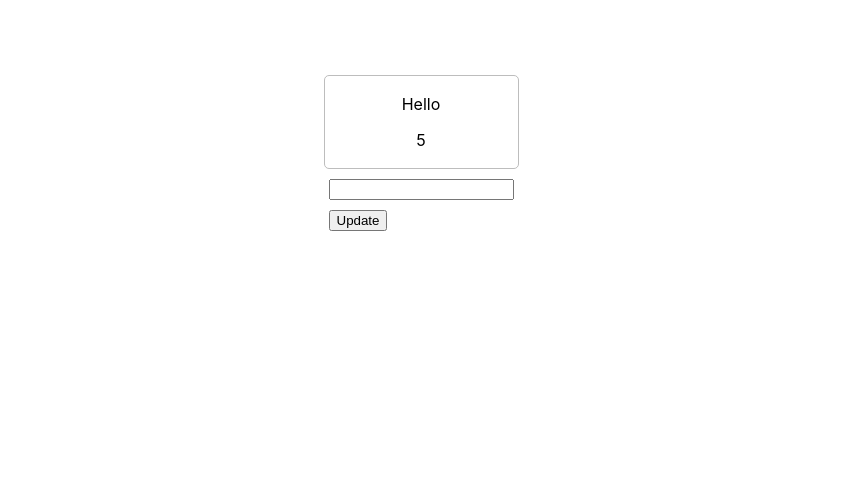
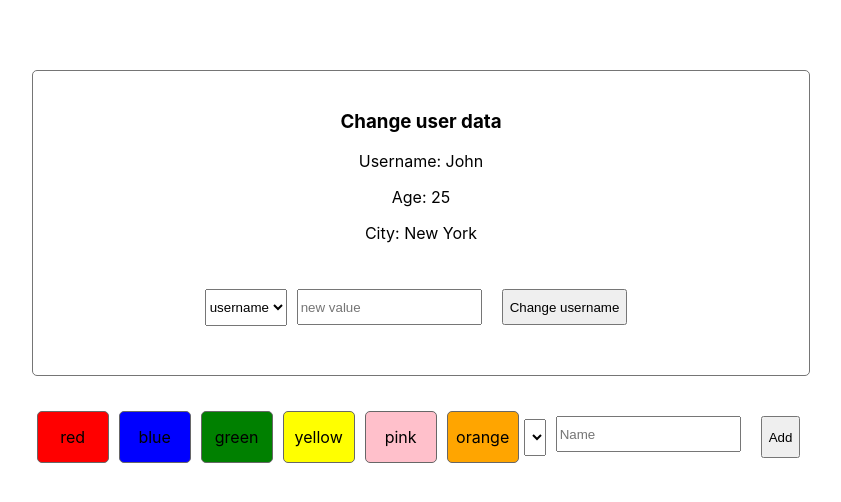
Before and after one commit to 1Laura/react-tasks, a React (Create React App) app: page / in a window 1280 px wide. Shown: the top 502 px of the page, without its empty margins (219-1060 px from the left). Built offline with nearby package versions, Linux system fonts and the light colour scheme.

Commit message:
update object from select, input fields

```diff
--- a/src/App.css
+++ b/src/App.css
@@ -32,3 +32,40 @@
     margin: 5px;
     padding: 2px;
 }
+
+.color-block {
+    height: 50px;
+    width: 70px;
+    border: 1px solid #676767;
+    border-radius: 5px;
+    align-content: center;
+    margin: 5px;
+}
+
+.colors {
+    display: flex;
+    justify-content: center;
+
+}
+
+input {
+    height: 30px;
+}
+
+.block {
+    border: 1px solid #757575;
+    border-radius: 5px;
+    padding: 20px;
+    margin-bottom: 30px;
+}
+
+.select-block {
+    display: flex;
+    justify-content: center;
+    padding: 20px;
+}
+
+select {
+    height: 37px;
+    align-self: center;
+}
--- a/src/App.js
+++ b/src/App.js
@@ -2,40 +2,65 @@
 import {useEffect, useRef, useState} from "react";
 
 function App() {
-
+    const colors = ["red", "blue", "green", "yellow", "pink", "orange"];
     const [data, setData] = useState([
         {
             "text": "Hello",
             "textLength": 5,
-        }]);
+        }
+    ]);
+    const inputName = useRef("");
 
-    const inputText = useRef("");
+    const inpRef = useRef();
+    const selectRef = useRef();
 
-    function updateData() {
-        const inputValue = inputText.current?.value || "";
-        if (inputValue.trim() === "") return; // Prevent adding empty inputs
-        const newEntry = {
-            text: inputValue,
-            textLength: inputValue.length,
-        };
-        setData((prevData) => [...prevData, newEntry]); // Use functional update to avoid direct manipulation
-        inputText.current.value = ""; // Clear input after adding
+    const [user, setUser] = useState({
+        username: "John",
+        age: 25,
+        city: "New York"
+    });
+
+    function changeUser() {
+        const keyName = selectRef.current.value;
+        const newValue = inpRef.current.value;
+
+        const userCopy = {...user};
+        userCopy[keyName] = newValue;
+        console.log(userCopy);
+        setUser(userCopy);
+
     }
-
 
     return (
         <div className="container">
+            <div className="block">
+                <div>
+                    <h3>Change user data</h3>
+                    <p>Username: {user.username}</p>
+                    <p>Age: {user.age}</p>
+                    <p>City: {user.city}</p>
+                </div>
+                <div className="select-block">
+                    <select name="" id="" ref={selectRef}>
+                        <option value="username">username</option>
+                        <option value="age">age</option>
+                        <option value="city">city</option>
+                    </select>
+                    <input type="text" ref={inpRef} placeholder="new value"/>
+                    <button onClick={changeUser}>Change username</button>
+                </div>
+            </div>
 
-            {data.map((item, index) =>
-                <div className="to-do-block" key={index}>
-                    <p>{item.text}</p>
-                    <p>{item.text.length}</p>
-                </div>
-            )}
+            <div className="colors">
+                {colors.map((color, index) =>
+                    <div className="color-block" style={{backgroundColor: color}} key={index}>{color}</div>
+                )}
+                <select>
+                    <option value=""></option>
+                </select>
+                <input type="text" placeholder="Name" ref={inputName}/>
 
-            <div>
-                <input type="text" ref={inputText}/>
-                <button onClick={updateData}>Update</button>
+                <button>Add</button>
             </div>
         </div>
     );
```
